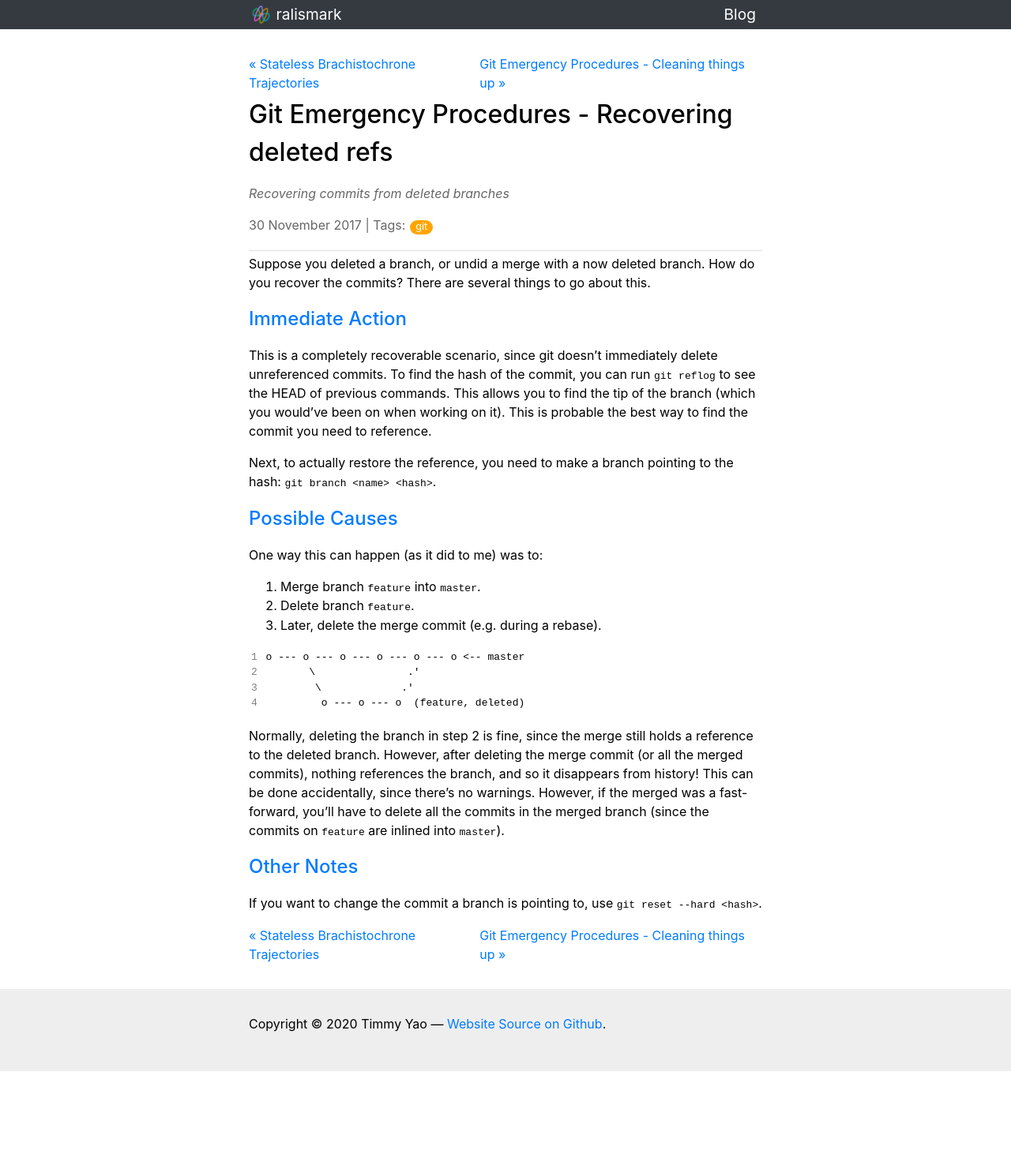
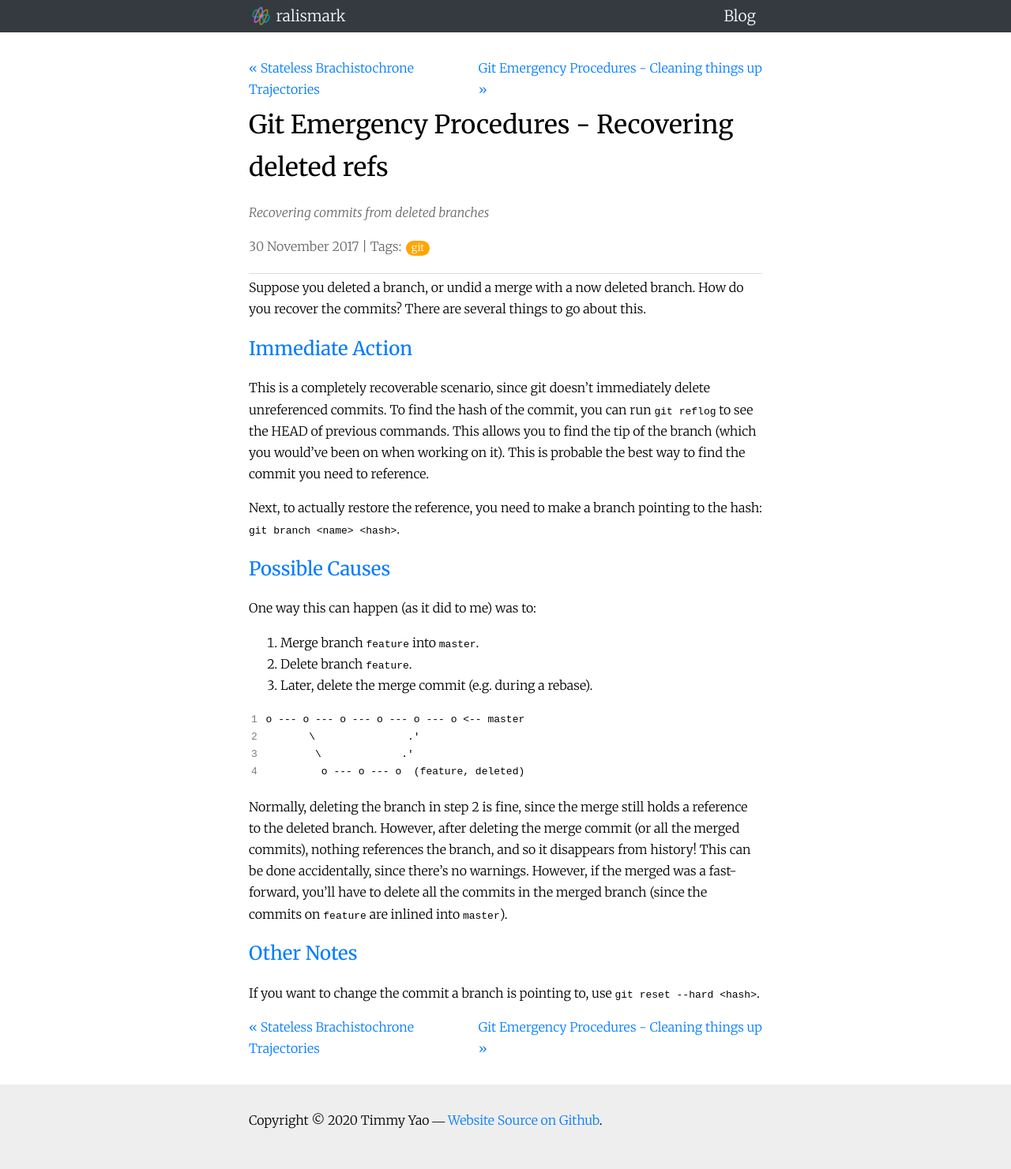
Before and after one commit to ralismark/ralismark.github.io, a Jekyll site: the page built from _posts/2017-11-30-git-ep-deleted-ref.md, in a window 1280 px wide. Shown: the whole page at 79% size. Built offline with Jekyll 4.4.1, drawn with Linux system fonts in a browser that asks for light colours; nearby versions of some CDN libraries; comment, search, counter and statistics services are not loaded; before the commit the page ends 1357 px from its top, so only the background shows below that.

Commit message:
Change font

```diff
--- a/_sass/global.scss
+++ b/_sass/global.scss
@@ -31,8 +31,7 @@ hr {
 }
 
 body {
-	font-family: $font-family;
-	line-height: 1.5;
+	font: $font;
 
 	// a better colour for links
 	a {
@@ -53,7 +52,7 @@ body {
 	font-size: 1.1em !important;
 }
 .highlighter-rouge {
-	font-size: 1em;
+	font: $mono-font;
 }
 
 // globally useful
--- a/assets/main.scss
+++ b/assets/main.scss
@@ -3,7 +3,10 @@
 ---
 @charset "utf-8";
 
-$font-family: -apple-system,BlinkMacSystemFont,"Segoe UI",Roboto,"Helvetica Neue",Arial,"Noto Sans",sans-serif,"Apple Color Emoji","Segoe UI Emoji","Segoe UI Symbol","Noto Color Emoji";
+@import url('https://fonts.googleapis.com/css2?family=Merriweather:ital,wght@0,300;0,400;0,700;1,300&display=swap');
+
+$font: lighter 1em / 1.7 "Merriweather", serif;
+$mono-font: normal 1em / 1.7 monospace;
 $header-bg: #343a40;
 $link-fg: #007bff;
 $link-fg-hover: #0056b3;
```
